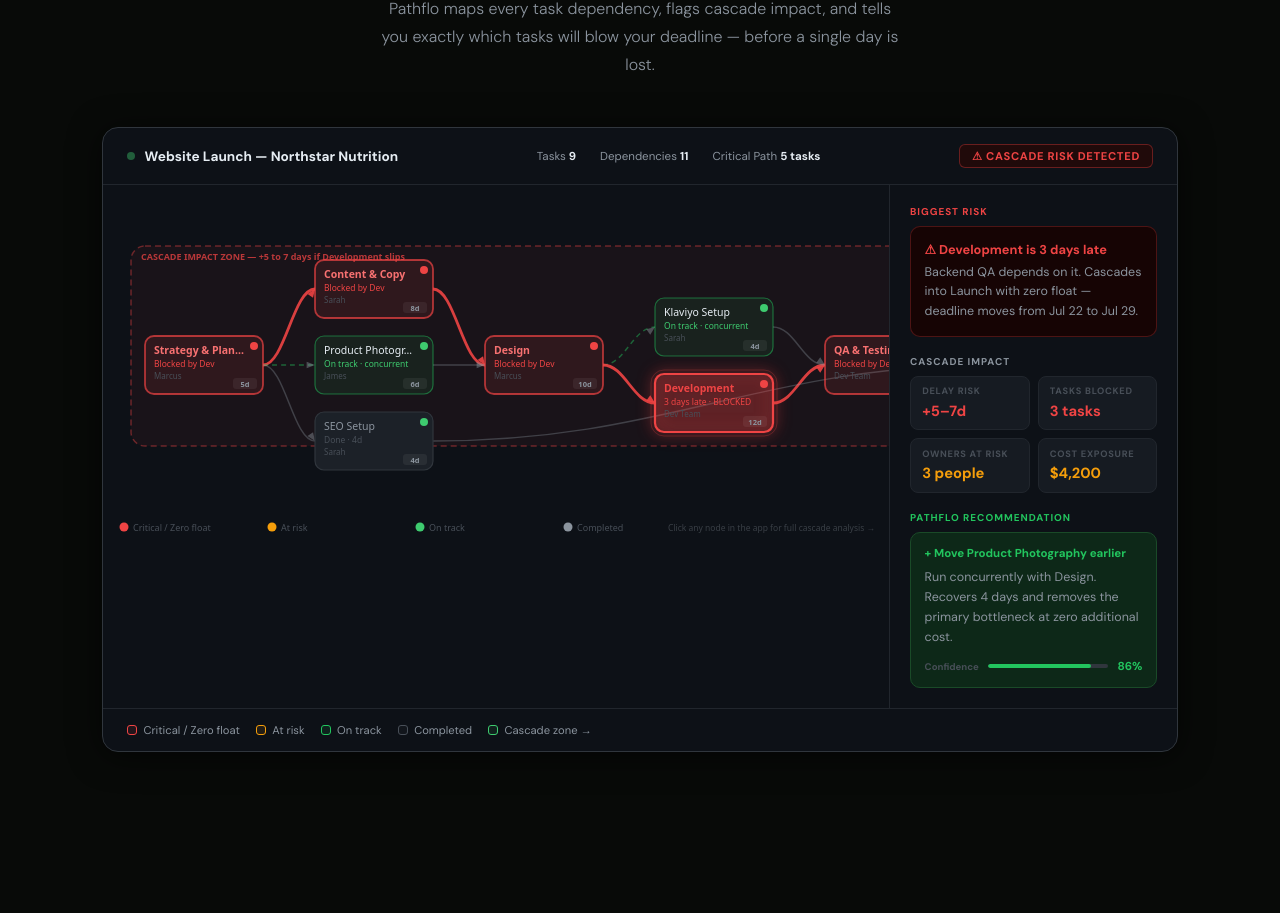
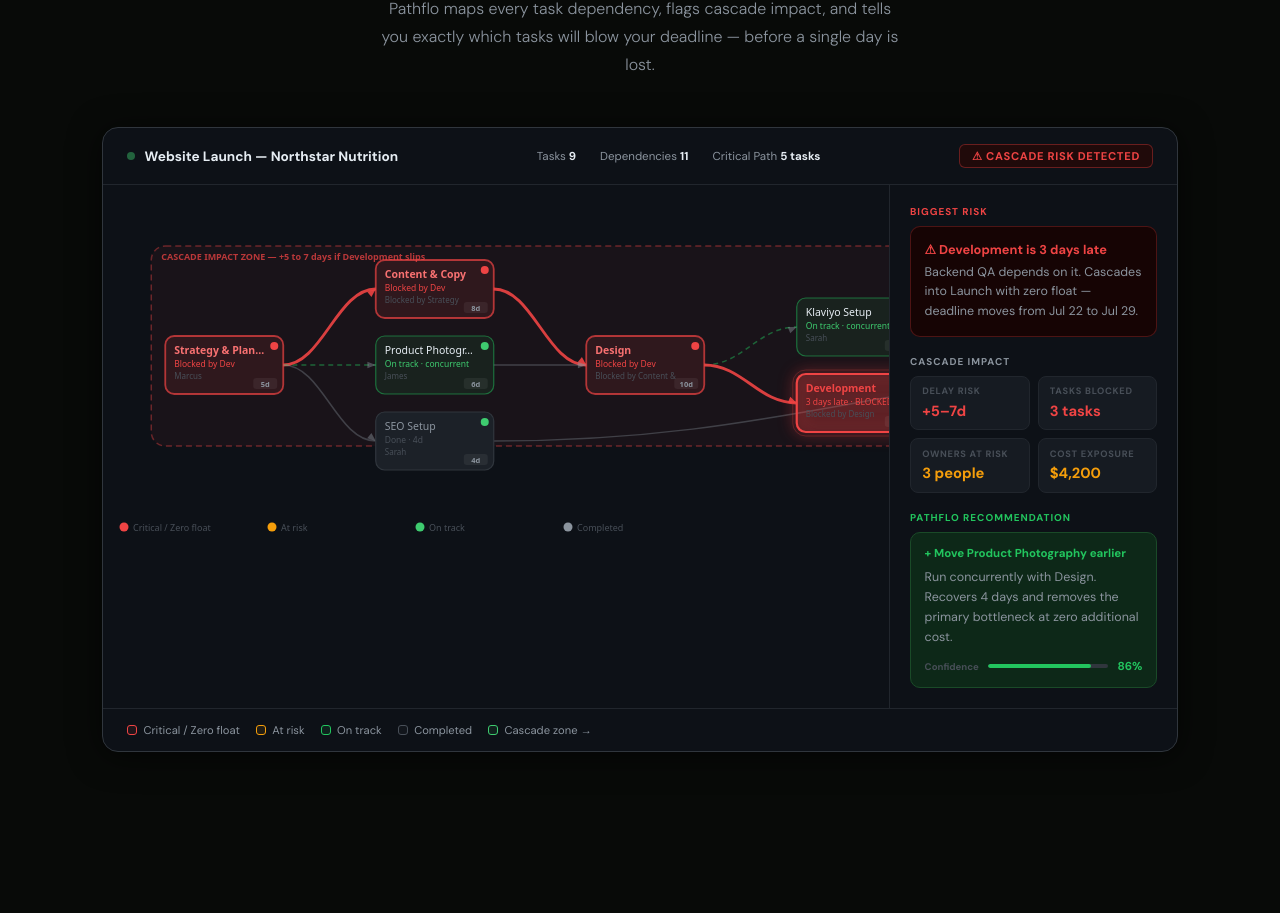
Before and after one commit to mike-rerecich/Pathflo, a Next.js app: page / in a window 1280 px wide. Shown: the part 1877-2790 px from the top of the page. Built offline with nearby package versions, Linux system fonts and the light colour scheme.

Commit message:
Update page.jsx

```diff
--- a/app/page.jsx
+++ b/app/page.jsx
@@ -53,10 +53,12 @@ function DependencyGraph({ tasks, result, height = 340, dark = true }) {
     const canvas = canvasRef.current;
     if (!canvas || !tasks.length) return;
     const dpr = window.devicePixelRatio || 1;
-    const W = canvas.parentElement.clientWidth || 700;
+    const containerW = canvas.parentElement.clientWidth || 700;
+    const W = Math.max(containerW, tasks.length * 135 + 80);
     const H = height;
     canvas.style.width = W + "px";
     canvas.style.height = H + "px";
+    canvas.style.minWidth = W + "px";
     canvas.width = W * dpr;
     canvas.height = H * dpr;
     const ctx = canvas.getContext("2d");
@@ -239,7 +241,14 @@ function DependencyGraph({ tasks, result, height = 340, dark = true }) {
       // Owner
       ctx.fillStyle = dark ? COLORS.textDim : "#9CA3AF";
       ctx.font = "400 8px system-ui";
-      ctx.fillText(t.owner || "—", pos.x + 9, pos.y + 43);
+      // "Blocked by X" if task is critical and has a critical predecessor
+      const critPredLp = isCrit && t.predecessors.length > 0
+        ? t.predecessors.map(pid => tasks.find(p => p.id === pid)).find(p => p && criticalIds.has(p.id))
+        : null;
+      const ownerLabel = critPredLp
+        ? `Blocked by ${critPredLp.name}`.slice(0, 20)
+        : (t.owner || "—");
+      ctx.fillText(ownerLabel, pos.x + 9, pos.y + 43);
 
       // Duration badge
       ctx.fillStyle = dark ? "rgba(255,255,255,0.06)" : "rgba(0,0,0,0.06)";
@@ -508,7 +517,7 @@ export default function Home() {
         </div>
 
         {/* Graph card — same visual language as results page */}
-        <div style={{ background: T.surface, border: "1px solid " + T.border2, borderRadius: "16px", overflow: "hidden", boxShadow: T.shadow }}>
+        <div style={{ background: T.surface, border: "1px solid " + T.border2, borderRadius: "16px", overflow: "visible", boxShadow: T.shadow }}>
 
           {/* Top bar */}
           <div style={{ display: "flex", alignItems: "center", justifyContent: "space-between", padding: "1rem 1.5rem", borderBottom: "1px solid " + T.border, flexWrap: "wrap", gap: "0.5rem" }}>
@@ -529,10 +538,12 @@ export default function Home() {
           </div>
 
           {/* Graph body — left: canvas graph | right: detail panel */}
-          <div className="graph-body" style={{ display: "grid", gridTemplateColumns: "1fr 288px" }}>
+          <div className="graph-body" style={{ display: "grid", gridTemplateColumns: "1fr 288px", overflow: "visible" }}>
 
-            {/* Real canvas graph — same component as results page */}
-            <DependencyGraph tasks={DEMO_TASKS} result={DEMO_RESULT} height={typeof window !== "undefined" && window.innerWidth < 600 ? 260 : 360} dark={dark} />
+            {/* Real canvas graph — scrollable horizontally */}
+            <div style={{ overflowX: "auto", WebkitOverflowScrolling: "touch" }}>
+              <DependencyGraph tasks={DEMO_TASKS} result={DEMO_RESULT} height={typeof window !== "undefined" && window.innerWidth < 600 ? 260 : 360} dark={dark} />
+            </div>
 
             {/* Right panel */}
             <div className="graph-right-panel" style={{ borderLeft: "1px solid " + T.border, padding: "1.25rem", display: "flex", flexDirection: "column", gap: "1.1rem" }}>
```
